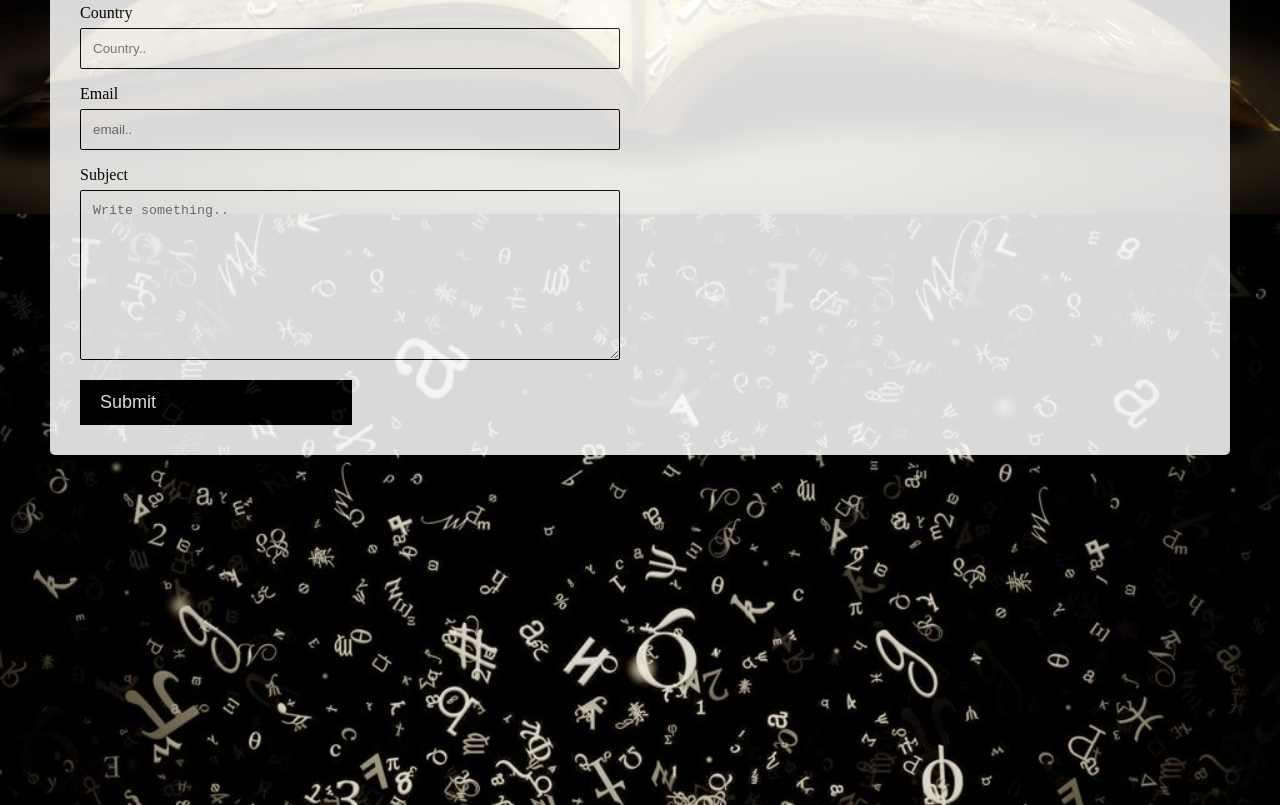
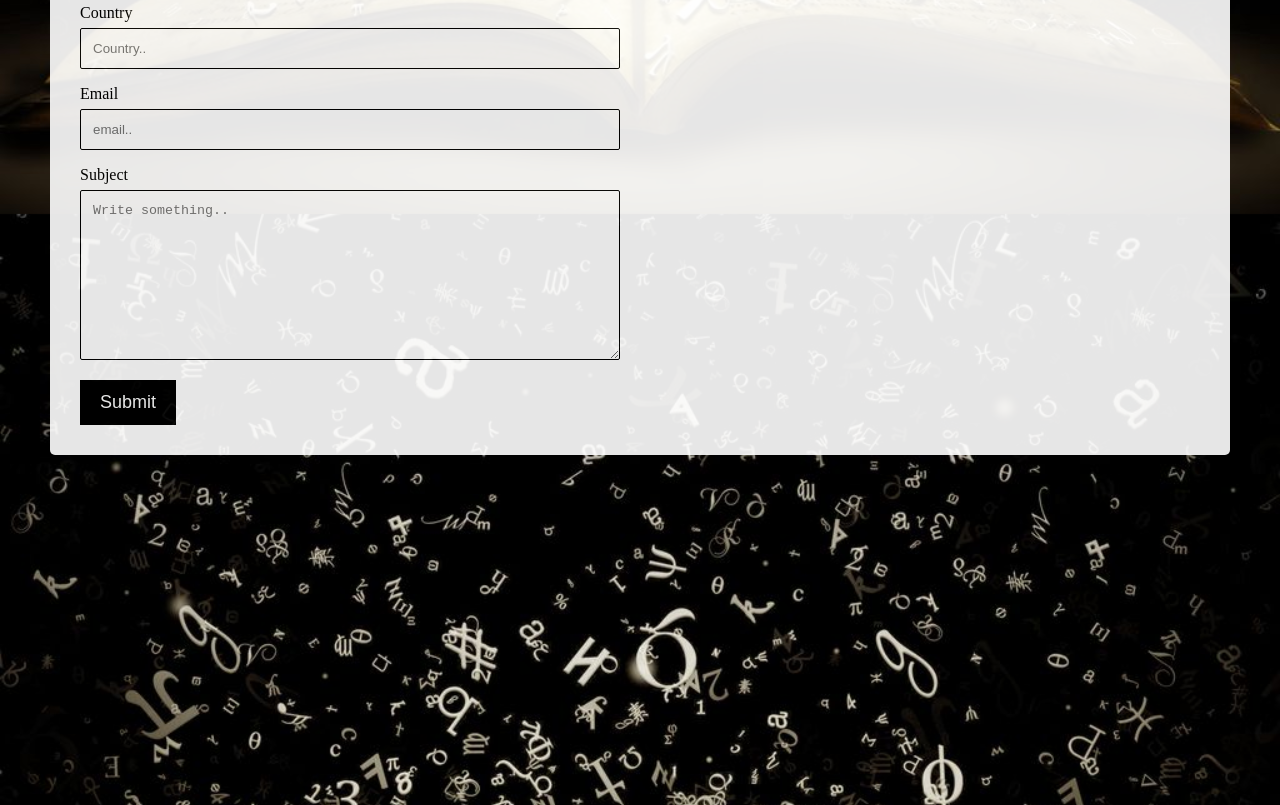
Before and after one commit to WebAhead7/Online-Library, a plain HTML site: page index.html in a window 1280 px wide. Shown: the part 1706-2511 px from the top of the page. Drawn offline with Linux system fonts and the light colour scheme.

Commit message:
Issues Fixed

```diff
--- a/index.css
+++ b/index.css
@@ -24,12 +24,12 @@
     margin-bottom: 8px;
 }
 /* Display the columns below each other instead of side by side on small screens */
-@media screen and (max-width: 480px) {
+/* @media screen and (max-width: 480px) {
     .column {
         width: 100%;
         display: block;
     }
-}
+} */
 
 /* Add some shadows to create a "card" effect */
 .card {
@@ -301,7 +301,7 @@ nav ul li a{
     border-radius: 2px;
   }
 
-  input[type=submit-contact] {
+  input[type=submit] {
     background-color: #000000;
     color: white;
     padding: 12px 20px;
@@ -338,5 +338,5 @@ nav ul li a{
   }
 
   .introduction, .about, .team, .Contact{
-    opacity: 0.85;
+    opacity: 0.9;
   }
--- a/index.html
+++ b/index.html
@@ -5,7 +5,7 @@
   <meta charset="UTF-8">
   <meta name="viewport" content="width=device-width, initial-scale=1.0">
   <link rel="stylesheet" href="index.css">
-  <title>Document</title>
+  <title>Books & More</title>
 </head>
 
 <body>
@@ -151,7 +151,7 @@
         </div>
 
         <div class="column-contact">
-          <form action="......">
+          <form >
             <label for="fname">First Name</label>
             <input type="text-contact" id="fname" name="firstname" placeholder="Your name..">
             <label for="lname">Last Name</label>
@@ -162,7 +162,7 @@
             <input type="text-contact" id="email" name="email" placeholder="email..">
             <label for="subject">Subject</label>
             <textarea id="subject" name="subject" placeholder="Write something.." style="height:170px"></textarea>
-            <input type="submit-contact" value="Submit">
+            <input type="submit" value="Submit">
           </form>
         </div>
       </div>
```
Also changed, not shown: 1 other file.
